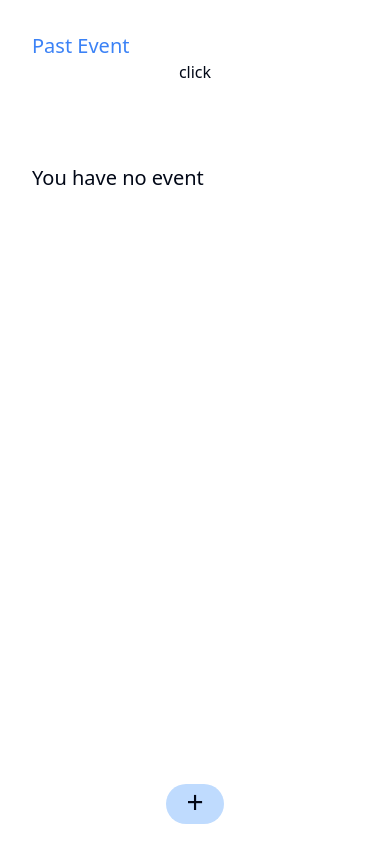
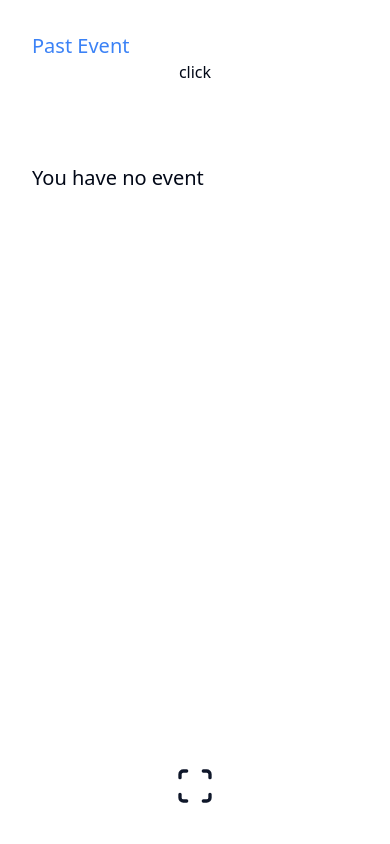
Before and after one commit to sairash/pixel-chain, a React (Vite) app: page /events in a window 390 px wide. Built offline with nearby package versions, Linux system fonts and the light colour scheme.

Commit message:
navigation to the scanner

```diff
--- a/src/pages/SecondPage.tsx
+++ b/src/pages/SecondPage.tsx
@@ -1,52 +1,75 @@
-import { useState } from 'react'
-import Avatar from 'boring-avatars';
+import { useState } from "react";
+import Avatar from "boring-avatars";
+import { useNavigate } from "react-router-dom";
+import { QrCode, Scan } from "lucide-react";
+import { Button } from "@/components/ui/button";
 
 export default function SecondPage() {
-  const events = [] // past events
-  const img1 = 'https://www.bhuwanp.com/images/myself.png'
-  const api = 'https://bhuwanp'
-  const [pastEvent, setpastEvent] = useState(false)
-  const [noEvent, setnoEvent] = useState(true)
+  const events = []; // past events
+  const img1 = "https://www.bhuwanp.com/images/myself.png";
+  const api = "https://bhuwanp";
+
+  const navigator = useNavigate();
+  const [pastEvent, setpastEvent] = useState(false);
+  const [noEvent, setnoEvent] = useState(true);
 
   const createEvent = () => {
-    console.log('new event created')
-    window.location.href = 'https://bhuwanp.com'
-  }
+    navigator("/scan");
+  };
 
   const checkPastEvent = () => {
-    setpastEvent((past) => !past)
-    setnoEvent((no) => !no)
-  }
+    setpastEvent((past) => !past);
+    setnoEvent((no) => !no);
+  };
 
-  const name = [{ "id": '1', "name": 'bhuwan' }, { "id": '2', "name": 'paudel' },
-  { "id": '2', "name": 'main' }
-  ]
+  const name = [
+    { id: "1", name: "bhuwan" },
+    { id: "2", name: "paudel" },
+    { id: "2", name: "main" },
+  ];
 
   return (
     <div className="div">
       <div className="name text-start">
-        <p className='text-xl text-blue-500'> Past Event</p>
+        <p className="text-xl text-blue-500"> Past Event</p>
       </div>
       <div className="events">
         <button onClick={checkPastEvent}>click</button>
       </div>
       <div className="event-list flex flex-col gap-10 pt-10 text-xl text-left">
-        { pastEvent && name && name.map((name1, index) => (
-          <a key={index} href={`#`} className='hover:bg-gray-200 duration-500 rounded-md pl-1 flex gap-5'>
-            {/* <img src={img1} alt="img" className='w-20 rounded-full' /> */}
-            <Avatar size={40} name={name1.name} variant="beam" colors={['#92A1C6', '#146A7C', '#F0AB3D', '#C271B4', '#C20D90']} />
-            <p className=' pt-1'>Event {name1.name}</p>
-          </a>
-        ))}
+        {pastEvent &&
+          name &&
+          name.map((name1, index) => (
+            <a
+              key={index}
+              href={`#`}
+              className="hover:bg-gray-200 duration-500 rounded-md pl-1 flex gap-5"
+            >
+              {/* <img src={img1} alt="img" className='w-20 rounded-full' /> */}
+              <Avatar
+                size={40}
+                name={name1.name}
+                variant="beam"
+                colors={["#92A1C6", "#146A7C", "#F0AB3D", "#C271B4", "#C20D90"]}
+              />
+              <p className=" pt-1">Event {name1.name}</p>
+            </a>
+          ))}
       </div>
-      {noEvent && <div className="noevent gap-10 pt-10 text-xl text-left">
-        <p>You have no event </p>
-      </div>}
-      <div className=' text-center flex flex-col items-center pb-20'>
+      {noEvent && (
+        <div className="noevent gap-10 pt-10 text-xl text-left">
+          <p>You have no event </p>
+        </div>
+      )}
+      <div className=" text-center flex flex-col items-center pb-20">
         <div className="button pt-10 pb-10 fixed lg:-bottom-8 -bottom-5">
-          <button onClick={createEvent} className='bg-blue-200 hover:bg-blue-300 px-5 pb-1 text-3xl lg:text-4xl rounded-full transition-all duration-500'>+</button>
+          <Button
+          onClick={createEvent}
+          variant={"link"} >
+          <Scan className="h-16 w-10" />
+          </Button>
         </div>
       </div>
     </div>
-  )
+  );
 }
```
